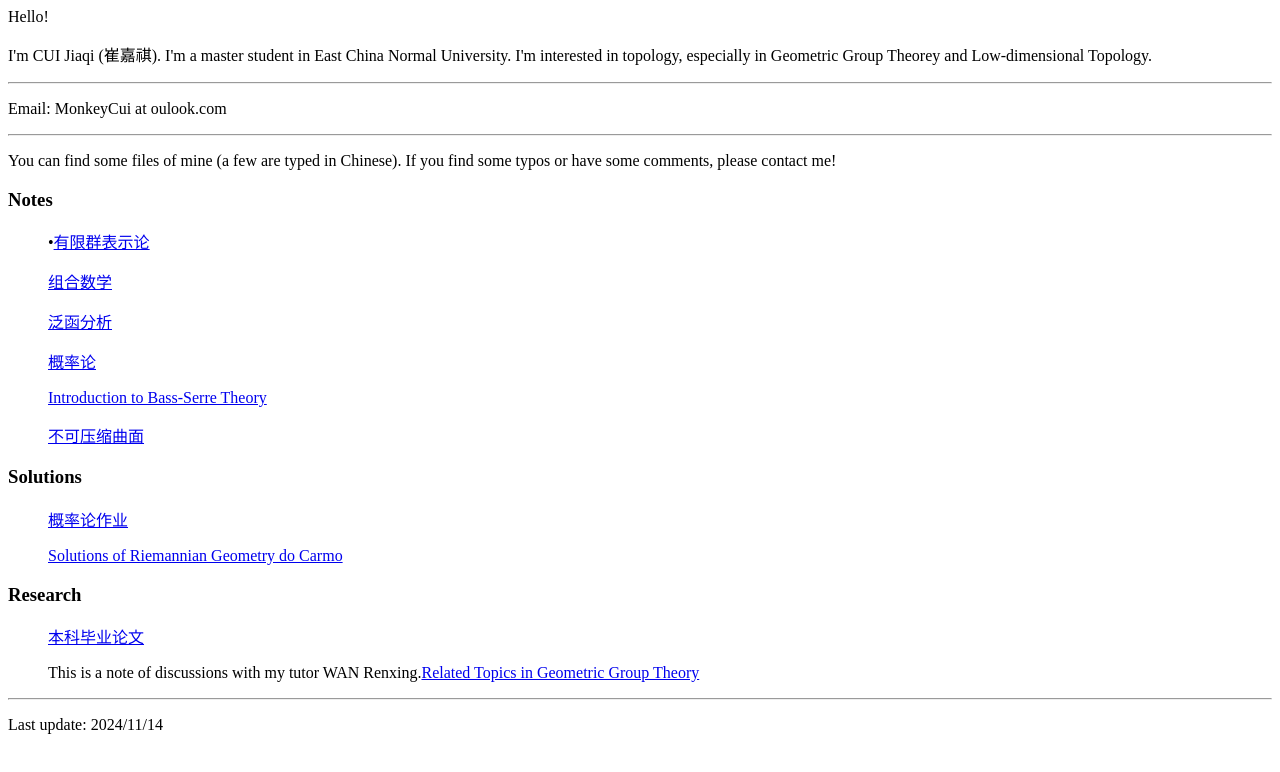
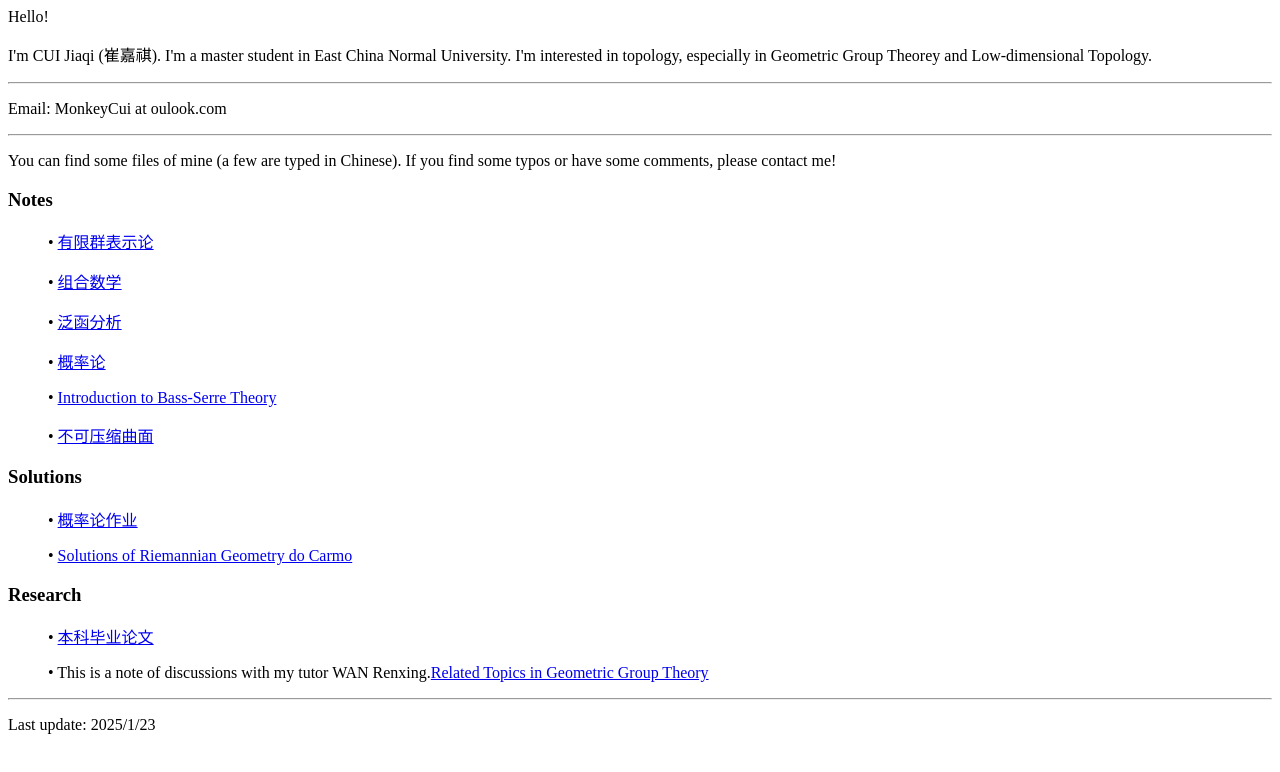
Before and after one commit to M0nkeyCui/M0nkeyCui.github.io, a plain HTML site: page index.html in a window 1280 px wide. Drawn offline with Linux system fonts and the light colour scheme.

Commit message:
Update index.html

```diff
--- a/index.html
+++ b/index.html
@@ -6,26 +6,26 @@
 <p> You can find some files of mine (a few are typed in Chinese). If you find some typos or have some comments, please contact me! </p>
 <h3> Notes </h3>
 <ul>
-  <p>&bull;<a href="https://github.com/M0nkeyCui/M0nkeyCui.github.io/blob/main/notes/%E6%9C%89%E9%99%90%E7%BE%A4%E8%A1%A8%E7%A4%BA%E8%AE%BA%E7%AC%94%E8%AE%B0.pdf">有限群表示论</a>
-  <p><a href="https://github.com/M0nkeyCui/M0nkeyCui.github.io/blob/main/notes/%E7%BB%84%E5%90%88%E6%95%B0%E5%AD%A6%E7%AC%94%E8%AE%B0.pdf">组合数学</a>
-  <p><a href="https://github.com/M0nkeyCui/M0nkeyCui.github.io/blob/main/notes/%E6%B3%9B%E5%87%BD%E5%88%86%E6%9E%90%E7%AC%94%E8%AE%B0.pdf">泛函分析</a>
-  <p><a href="https://github.com/M0nkeyCui/M0nkeyCui.github.io/blob/main/notes/%E6%A6%82%E7%8E%87%E8%AE%BA%E7%AC%94%E8%AE%B0.pdf">概率论</a>
-  <p><a href="https://github.com/M0nkeyCui/M0nkeyCui.github.io/blob/main/notes/Introduction%20to%20Bass-Serre%20Trees.pdf">Introduction to Bass-Serre Theory</a>
-  <p><a href="https://github.com/M0nkeyCui/M0nkeyCui.github.io/blob/main/notes/%E4%B8%8D%E5%8F%AF%E5%8E%8B%E7%BC%A9%E6%9B%B2%E9%9D%A2.pdf">不可压缩曲面</a>
+  <p>&bull; <a href="https://github.com/M0nkeyCui/M0nkeyCui.github.io/blob/main/notes/%E6%9C%89%E9%99%90%E7%BE%A4%E8%A1%A8%E7%A4%BA%E8%AE%BA%E7%AC%94%E8%AE%B0.pdf">有限群表示论</a>
+  <p>&bull; <a href="https://github.com/M0nkeyCui/M0nkeyCui.github.io/blob/main/notes/%E7%BB%84%E5%90%88%E6%95%B0%E5%AD%A6%E7%AC%94%E8%AE%B0.pdf">组合数学</a>
+  <p>&bull; <a href="https://github.com/M0nkeyCui/M0nkeyCui.github.io/blob/main/notes/%E6%B3%9B%E5%87%BD%E5%88%86%E6%9E%90%E7%AC%94%E8%AE%B0.pdf">泛函分析</a>
+  <p>&bull; <a href="https://github.com/M0nkeyCui/M0nkeyCui.github.io/blob/main/notes/%E6%A6%82%E7%8E%87%E8%AE%BA%E7%AC%94%E8%AE%B0.pdf">概率论</a>
+  <p>&bull; <a href="https://github.com/M0nkeyCui/M0nkeyCui.github.io/blob/main/notes/Introduction%20to%20Bass-Serre%20Trees.pdf">Introduction to Bass-Serre Theory</a>
+  <p>&bull; <a href="https://github.com/M0nkeyCui/M0nkeyCui.github.io/blob/main/notes/%E4%B8%8D%E5%8F%AF%E5%8E%8B%E7%BC%A9%E6%9B%B2%E9%9D%A2.pdf">不可压缩曲面</a>
 </ul>
 
 <h3> Solutions </h3>
 
 <ul>
-  <p><a href="https://github.com/M0nkeyCui/M0nkeyCui.github.io/blob/main/notes/%E6%A6%82%E7%8E%87%E8%AE%BA%E4%BD%9C%E4%B8%9A.pdf">概率论作业</a>
-  <p><a href="https://github.com/M0nkeyCui/M0nkeyCui.github.io/blob/main/notes/RieGeosol.pdf">Solutions of Riemannian Geometry do Carmo</a>
+  <p>&bull; <a href="https://github.com/M0nkeyCui/M0nkeyCui.github.io/blob/main/notes/%E6%A6%82%E7%8E%87%E8%AE%BA%E4%BD%9C%E4%B8%9A.pdf">概率论作业</a>
+  <p>&bull; <a href="https://github.com/M0nkeyCui/M0nkeyCui.github.io/blob/main/notes/RieGeosol.pdf">Solutions of Riemannian Geometry do Carmo</a>
 </ul>
 
 <h3> Research </h3>
 
 <ul>
-  <p><a href="https://github.com/M0nkeyCui/M0nkeyCui.github.io/blob/main/notes/%E6%AF%95%E4%B8%9A%E8%AE%BA%E6%96%87final.pdf">本科毕业论文</a>
-  <p>This is a note of discussions with my tutor WAN Renxing.<a href="https://github.com/M0nkeyCui/M0nkeyCui.github.io/blob/main/notes/Related%20Topics%20in%20GGT.pdf">Related Topics in Geometric Group Theory</a>
+  <p>&bull; <a href="https://github.com/M0nkeyCui/M0nkeyCui.github.io/blob/main/notes/%E6%AF%95%E4%B8%9A%E8%AE%BA%E6%96%87final.pdf">本科毕业论文</a>
+  <p>&bull; This is a note of discussions with my tutor WAN Renxing.<a href="https://github.com/M0nkeyCui/M0nkeyCui.github.io/blob/main/notes/Related%20Topics%20in%20GGT.pdf">Related Topics in Geometric Group Theory</a>
 </ul>
 <hr>
-<p> Last update: 2024/11/14 </p>
+<p> Last update: 2025/1/23 </p>
```
